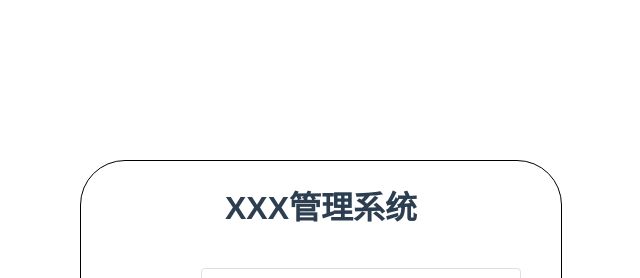
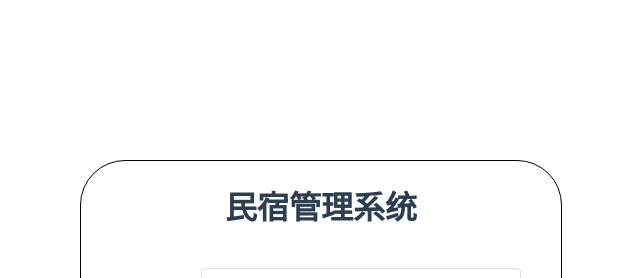
Before and after one commit to yigeoooo/web, a Vue app: page / in a window 1280 px wide. Shown: the top 278 px of the page, without its empty margins (368-1008 px from the left). Built offline with nearby package versions, Linux system fonts and the light colour scheme.

Commit message:
fix：系统命名修改

```diff
--- a/src/LoginIndex.vue
+++ b/src/LoginIndex.vue
@@ -30,7 +30,7 @@ export default {
 <template>
   <div id="div">
     <div id="bck">
-      <h1>XXX管理系统</h1><br>
+      <h1>民宿管理系统</h1><br>
       <div style="margin-left: 40px">
         <el-form label-position="left" label-width="80px" v-model="form" style="width: 400px">
           <el-form-item label="用户ID">
--- a/src/views/PageIndex.vue
+++ b/src/views/PageIndex.vue
@@ -16,7 +16,7 @@ export default {
   <div>
     <div style="margin-top: 10%">
       <h1>
-        您好，{{userName}}！欢迎登陆XXX系统！
+        您好，{{userName}}！欢迎登陆民宿管理系统！
       </h1>
     </div>
   </div>
```
